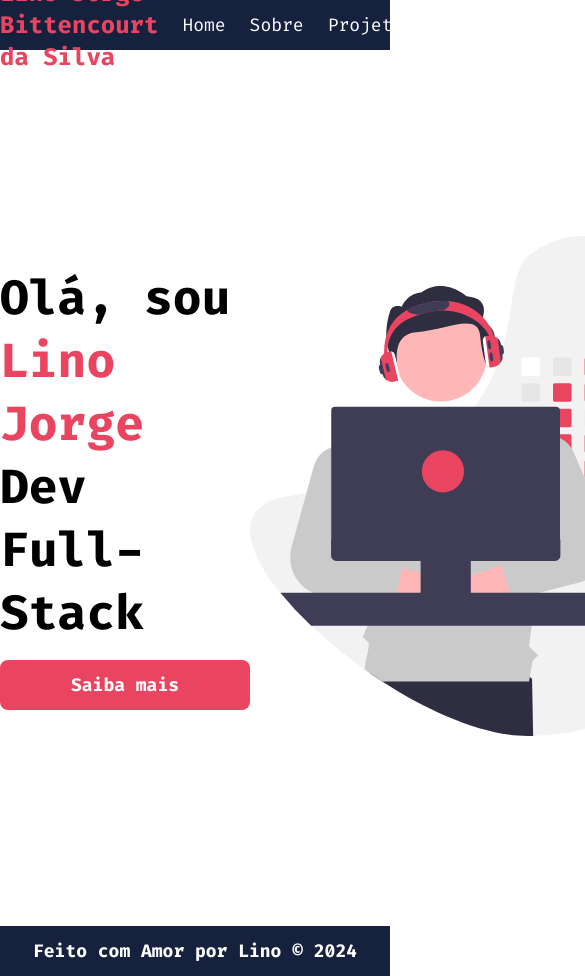
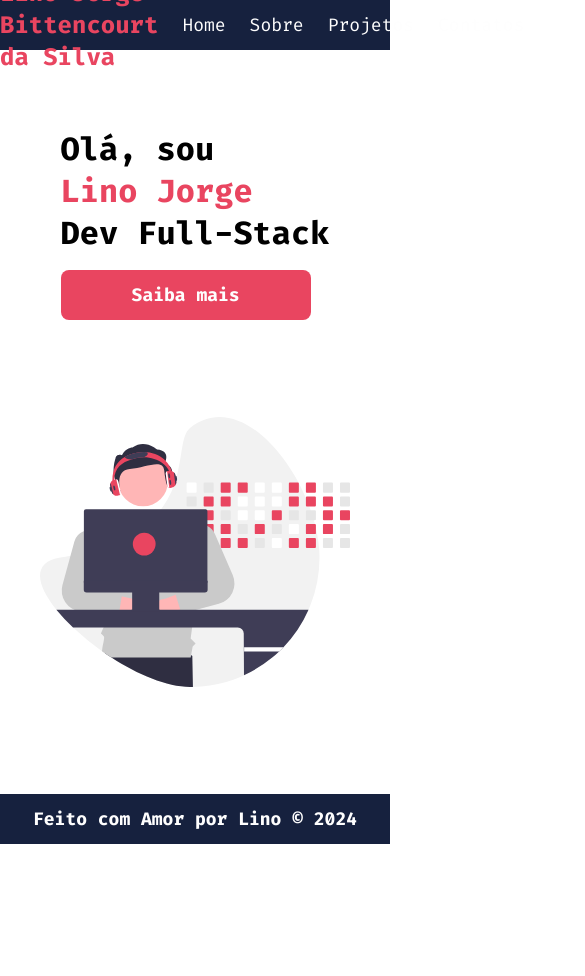
Before and after one commit to Linolonil/Portifolio_React, a React (Vite) app: page / in a window 390 px wide. Shown: the top 976 px of the page, 585 px wide, since content can reach past the window. After the commit the page ends 844 px from the top, so only its background shows below. Built offline with nearby package versions, Linux system fonts and the light colour scheme.

Commit message:
deixando responsivo

```diff
--- a/src/components/Container/Container.module.css
+++ b/src/components/Container/Container.module.css
@@ -1,10 +1,11 @@
-.container{
+.container {
   width: 100%;
   min-height: 90vh;
+
   display: flex;
   flex-direction: column;
   align-items: center;
-  /* justify-content: center; */
-  padding-block: 1rem;
+
+  padding-block: 30px; /* era 1rem; */
   gap: 1rem;
 }
--- a/src/components/Footer/Footer.module.css
+++ b/src/components/Footer/Footer.module.css
@@ -1,13 +1,15 @@
-.footer{
+.footer {
   width: 100%;
   height: 50px;
   background-color: var(--primary);
   color: var(--white);
   font-weight: bold;
-  font-size: 1.125rem;
+  font-size: 1.125rem; /* 18px */
 
   display: flex;
   align-items: center;
   justify-content: center;
-
+  /* aula 11 extra 01 */
+  position: fixed;
+  bottom: 0;
 }
--- a/src/components/Header/Header.module.css
+++ b/src/components/Header/Header.module.css
@@ -1,27 +1,29 @@
-.header{
+.header {
   width: 100%;
   height: 50px;
   background-color: var(--primary);
-  color: #fff;
+  color: var(--white);
 
   display: flex;
   align-items: center;
   justify-content: space-around;
-
+  /* aula 11 extra 01 */
+  position: fixed;
+  top: 0;
 }
 
-.header span{
-  font-size: 1.5rem; /* 24 px -> 16px = 1rem*/
+.header span {
+  font-size: 1.5rem; /* 24px -> 16px = 1rem */
   font-weight: bold;
 }
 
-.header a{
+.header a {
+  text-decoration: none;
   color: var(--white);
-  text-decoration: none;
   padding-right: 1.5rem;
-  font-size: 1.125rem;
+  font-size: 1.125rem; /* 18px */
 }
 
-.header a:hover{
+.header a:hover {
   color: var(--red);
 }
--- a/src/pages/Home/Home.module.css
+++ b/src/pages/Home/Home.module.css
@@ -1,29 +1,31 @@
-/* css da page home */
-.home{
+
+/* css da page Home */
+.home {
   width: 100%;
-  min-height: 100vh;
+  min-height: 90vh;
 
   display: flex;
   align-items: center;
-  justify-content: space-around;
+  justify-content: space-evenly; /* space-around */
 }
 
-.home img{
+.home img {
   height: 500px;
 }
 
 .home p {
-  font-size: 3rem;
+  font-size: 3rem; /* 48px */
   font-weight: bold;
   margin-bottom: 1rem;
 }
 
-.home span{
-  color: var(--red)
+.home span {
+  color: var(--red);
 }
+
 .btn {
   width: 250px;
-  height:50px;
+  height: 50px;
   font-size: 1.125rem;
   font-weight: bold;
   border: 0;
@@ -35,11 +37,29 @@
   text-decoration: none;
 }
 
-.btn_red{
+.btn_red {
   background-color: var(--red);
   color: var(--white);
 }
 
-.btn_red:hover{
+.btn_red:hover {
   background-color: var(--primary);
 }
+
+/* aula 11 extra 01 responsividade */
+@media (max-width: 768px) {
+.home {
+    flex-direction: column;
+}
+}
+
+@media (max-width: 480px) {
+.home p {
+    font-size: 2rem;
+}
+.home img {
+    max-width: 100%;
+    height: auto;
+    padding-inline: 2.5rem;
+}
+}
--- a/src/pages/Projetos/Projetos.module.css
+++ b/src/pages/Projetos/Projetos.module.css
@@ -1,13 +1,17 @@
-.projetos h2{
+.projetos {
+  padding-block: 2.5rem; /* aula 11 extra 01 */
+}
+
+.projetos h2 {
   text-align: center;
 }
 
-.lista{
+.lista {
   width: 100%;
   display: flex;
   flex-wrap: wrap;
   align-items: center;
   justify-content: center;
   gap: 1.5rem;
-  margin-block: 1.5rem;
+  margin-block: 1rem;
 }
```
